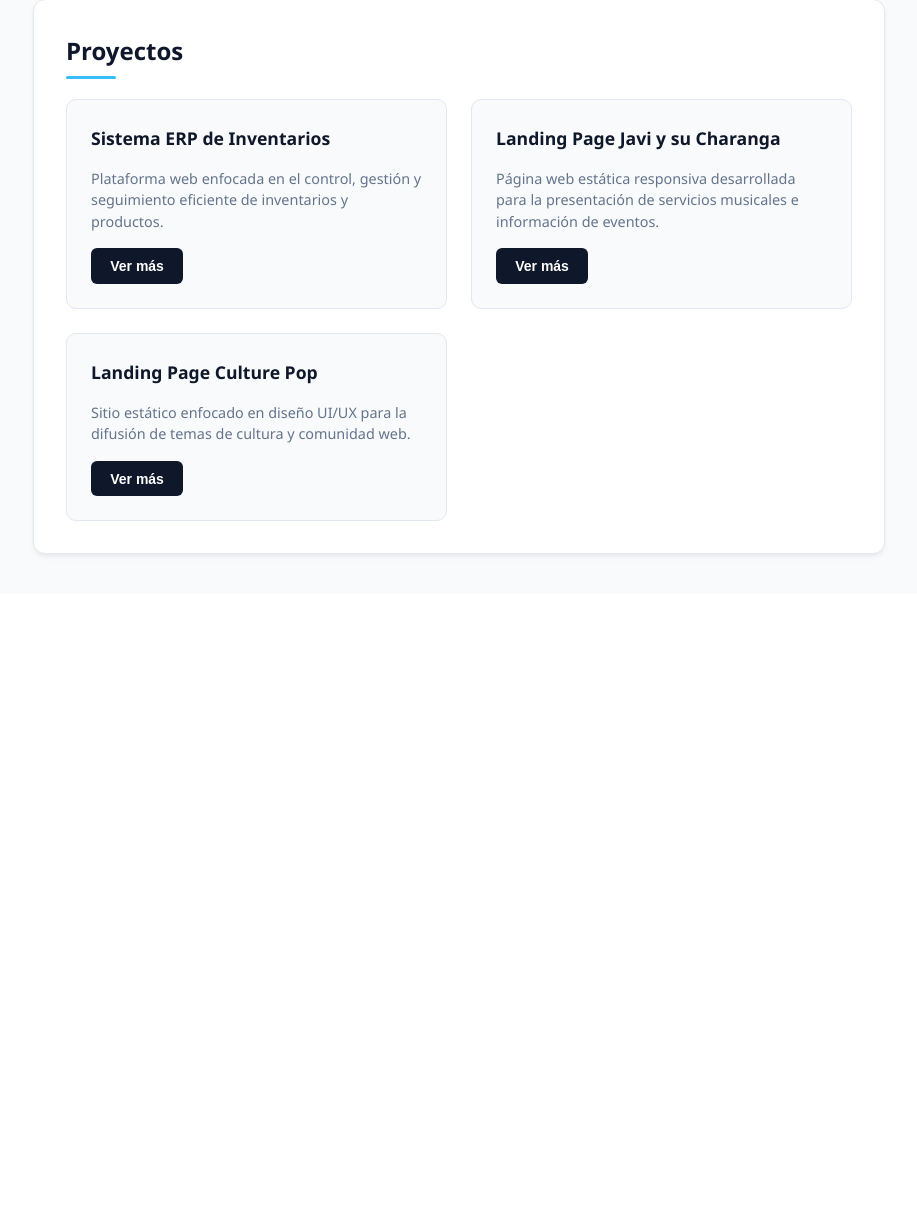
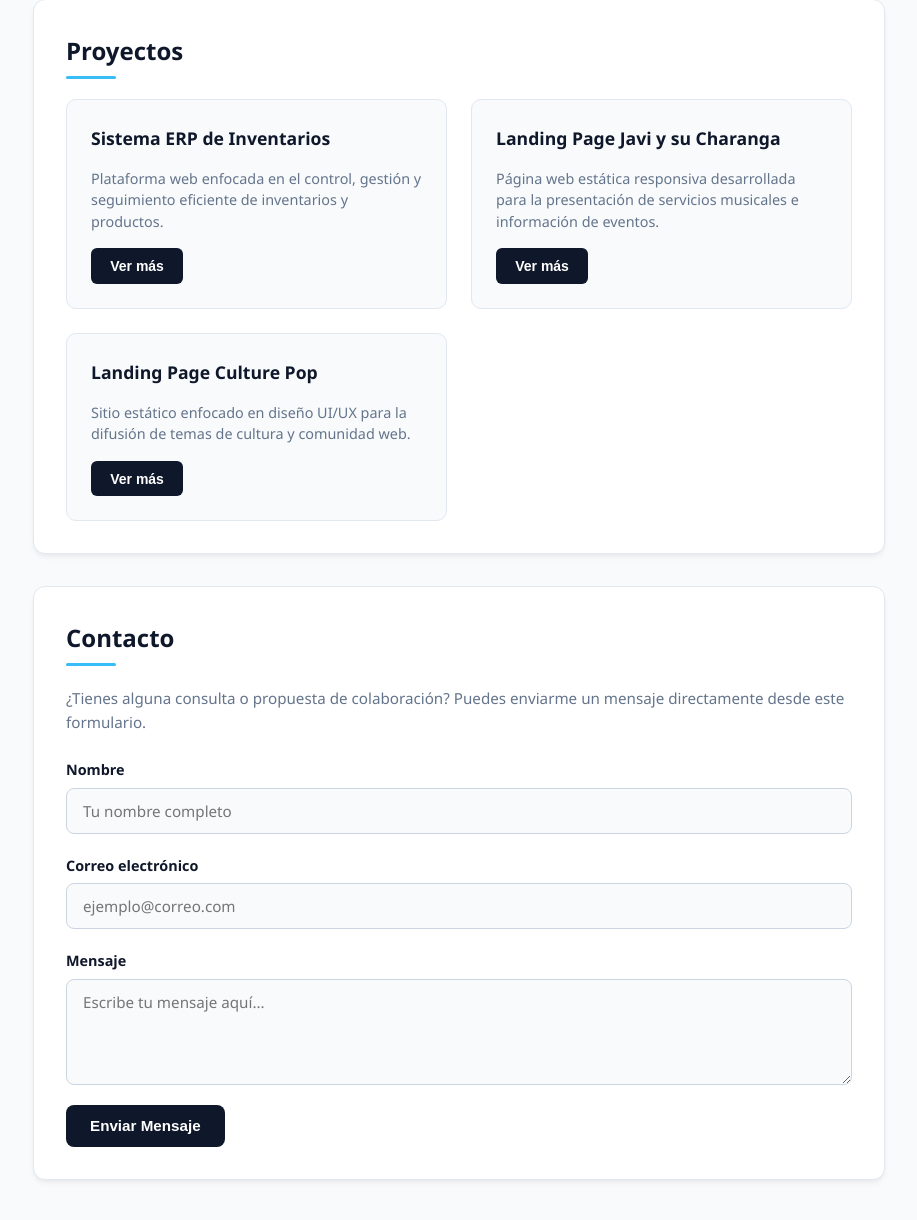
Before and after one commit to melgust/desaweb2026b, a PHP site: page / in a window 1280 px wide. Shown: the part 1467-2687 px from the top of the page, without its empty margins (181-1098 px from the left). Before the commit the page ends 2025 px from the top, so only its background shows below. Run offline with PHP 8.4, Linux system fonts and the light colour scheme.

Commit message:
Agregando formulario de contacto punto número 5.

```diff
--- a/TAREA1/index.html
+++ b/TAREA1/index.html
@@ -118,6 +118,34 @@
       </div>
     </section>
 
+    <!-- REQUISITO 5: CONTACTO -->
+    <section class="section contact-section">
+      <h2 class="section-title">Contacto</h2>
+      <p class="contact-subtitle">¿Tienes alguna consulta o propuesta de colaboración? Puedes enviarme un mensaje directamente desde este formulario.</p>
+
+      <form id="contact-form" class="contact-form">
+        <div class="form-group">
+          <label for="name" class="form-label">Nombre</label>
+          <input type="text" id="name" name="name" class="form-input" placeholder="Tu nombre completo" required>
+        </div>
+
+        <div class="form-group">
+          <label for="email" class="form-label">Correo electrónico</label>
+          <input type="email" id="email" name="email" class="form-input" placeholder="ejemplo@correo.com" required>
+        </div>
+
+        <div class="form-group">
+          <label for="message" class="form-label">Mensaje</label>
+          <textarea id="message" name="message" class="form-input form-textarea" rows="4" placeholder="Escribe tu mensaje aquí..." required></textarea>
+        </div>
+
+        <button type="submit" class="btn-submit">Enviar Mensaje</button>
+      </form>
+
+      <!-- Mensaje de confirmación dinámico -->
+      <div id="contact-response" class="contact-response" aria-live="polite"></div>
+    </section>
+
   </main>
 
   <!-- MODAL / CUADRO DESPLEGABLE DE INFORMACIÓN -->
--- a/TAREA1/script.js
+++ b/TAREA1/script.js
@@ -1,4 +1,6 @@
-// Datos de los proyectos
+// ==========================================
+// 1. DATOS DE LOS PROYECTOS Y MODAL (REQUISITO 4)
+// ==========================================
 const projectsData = {
   "1": {
     title: "Sistema ERP de Inventarios",
@@ -23,14 +25,14 @@ const projectsData = {
   }
 };
 
-// Elementos del DOM
+// Elementos del DOM para el Modal
 const modal = document.getElementById('project-modal');
 const modalTitle = document.getElementById('modal-title');
 const modalBody = document.getElementById('modal-body');
 const openButtons = document.querySelectorAll('.btn-more');
 const closeElements = document.querySelectorAll('[data-close]');
 
-// Abrir Modal
+// Función para abrir Modal
 function openModal(projectId) {
   const project = projectsData[projectId];
   if (!project) return;
@@ -56,13 +58,13 @@ function openModal(projectId) {
   modal.setAttribute('aria-hidden', 'false');
 }
 
-// Cerrar Modal
+// Función para cerrar Modal
 function closeModal() {
   modal.classList.remove('is-active');
   modal.setAttribute('aria-hidden', 'true');
 }
 
-// Event Listeners
+// Event Listeners para el Modal
 openButtons.forEach(button => {
   button.addEventListener('click', () => {
     const projectId = button.getAttribute('data-project');
@@ -79,3 +81,32 @@ document.addEventListener('keydown', (e) => {
     closeModal();
   }
 });
+
+
+// ==========================================
+// 2. FORMULARIO DE CONTACTO (REQUISITO 5)
+// ==========================================
+const contactForm = document.getElementById('contact-form');
+const contactResponse = document.getElementById('contact-response');
+
+if (contactForm) {
+  contactForm.addEventListener('submit', (e) => {
+    e.preventDefault(); // Previene la recarga de la página
+
+    // Obtener el nombre del remitente
+    const nameInput = document.getElementById('name').value;
+
+    // Mostrar mensaje dinámico de éxito
+    contactResponse.textContent = `¡Gracias por tu mensaje, ${nameInput}! Tu consulta ha sido registrada correctamente.`;
+    contactResponse.className = 'contact-response success';
+
+    // Limpiar los campos del formulario
+    contactForm.reset();
+
+    // Ocultar el aviso después de 5 segundos
+    setTimeout(() => {
+      contactResponse.className = 'contact-response';
+      contactResponse.textContent = '';
+    }, 5000);
+  });
+}
--- a/TAREA1/styles.css
+++ b/TAREA1/styles.css
@@ -370,7 +370,95 @@ body {
   color: var(--bg-primary);
 }
 
-/* RESPONSIVE */
+/* ==========================================
+   5. SECCIÓN DE CONTACTO Y FORMULARIO
+   ========================================== */
+.contact-subtitle {
+  color: #64748b;
+  font-size: 0.95rem;
+  margin-bottom: 1.5rem;
+}
+
+.contact-form {
+  display: flex;
+  flex-direction: column;
+  gap: 1.25rem;
+}
+
+.form-group {
+  display: flex;
+  flex-direction: column;
+  gap: 0.4rem;
+}
+
+.form-label {
+  font-size: 0.9rem;
+  font-weight: 600;
+  color: var(--bg-primary);
+}
+
+.form-input {
+  width: 100%;
+  padding: 0.75rem 1rem;
+  border: 1px solid #cbd5e1;
+  border-radius: 8px;
+  font-family: inherit;
+  font-size: 0.95rem;
+  color: #334155;
+  background-color: #f8fafc;
+  transition: border-color 0.2s ease, box-shadow 0.2s ease, background-color 0.2s ease;
+}
+
+.form-input:focus {
+  outline: none;
+  border-color: #0284c7;
+  background-color: #ffffff;
+  box-shadow: 0 0 0 3px rgba(56, 189, 248, 0.25);
+}
+
+.form-textarea {
+  resize: vertical;
+  min-height: 100px;
+}
+
+.btn-submit {
+  background-color: var(--bg-primary);
+  color: var(--text-primary);
+  border: none;
+  padding: 0.8rem 1.5rem;
+  border-radius: 8px;
+  font-size: 0.95rem;
+  font-weight: 600;
+  cursor: pointer;
+  align-self: flex-start;
+  transition: background-color 0.2s ease, transform 0.15s ease;
+}
+
+.btn-submit:hover {
+  background-color: #0284c7;
+  transform: translateY(-2px);
+}
+
+/* MENSAJE DE CONFIRMACIÓN DINÁMICO */
+.contact-response {
+  margin-top: 1.25rem;
+  padding: 1rem;
+  border-radius: 8px;
+  font-size: 0.95rem;
+  font-weight: 600;
+  display: none;
+}
+
+.contact-response.success {
+  display: block;
+  background-color: #dcfce7;
+  color: #166534;
+  border: 1px solid #bbf7d0;
+}
+
+/* ==========================================
+   6. RESPONSIVE
+   ========================================== */
 @media (min-width: 640px) {
   .profile-container {
     flex-direction: row;
```
